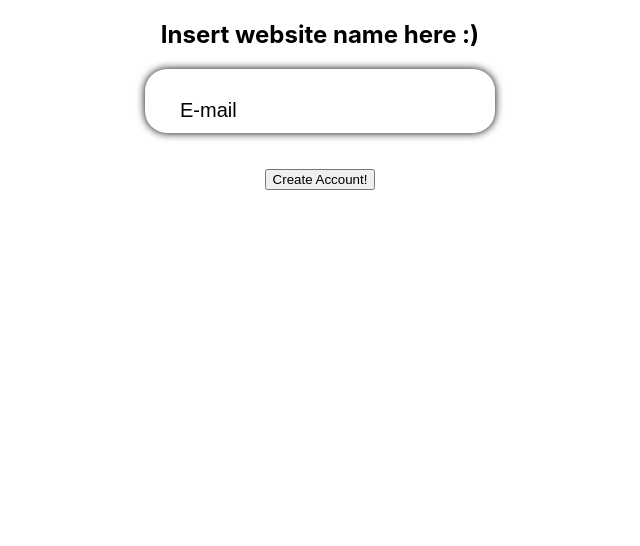
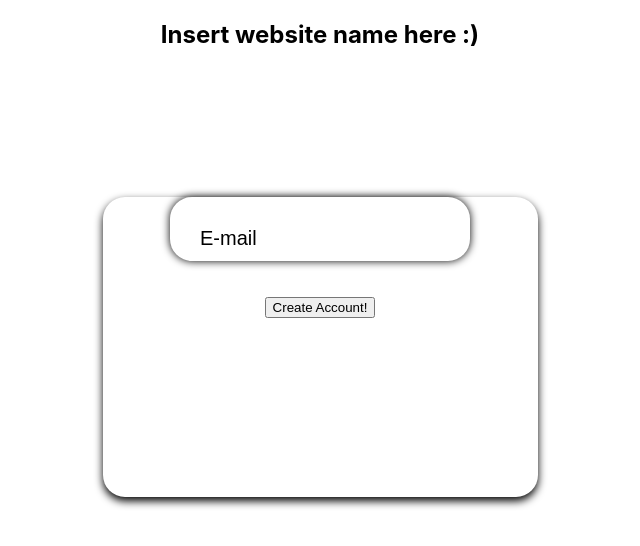
Before and after one commit to klocke1028/WCCI-Capstone-Project, a React (Create React App) app in the folder frontend/: page /AccountRegistration in a window 1280 px wide. Shown: the top 546 px of the page, without its empty margins (320-960 px from the left). Built offline with nearby package versions, Linux system fonts and the light colour scheme.

Commit message:
Frontend updates

```diff
--- a/frontend/src/components/AccountRegistration.css
+++ b/frontend/src/components/AccountRegistration.css
@@ -1,6 +1,26 @@
-body {
-  background: white;
-  height: 100vh;
+.reg_form {
+  display: inline-block;
+  align-items: center;
+  height: 100px;
+  width: 300px;
+  margin-bottom: 150px;
+}
+
+.text {
+  align-content: center;
+  border-radius: 22px;
+  margin-bottom: 35px;
   width: 100%;
-  text-align: center;
+  height: 64px;
+  box-shadow: 0 0 8px 0 black;
 }
+
+.registration {
+  display: inline-block;
+  background: #ffffff;
+  width: 435px;
+  height: 300px;
+  margin-top: 10%;
+  border-radius: 22px;
+  box-shadow: 0 4px 8px 0 black;
+}
--- a/frontend/src/components/AccountRegistration.js
+++ b/frontend/src/components/AccountRegistration.js
@@ -1,12 +1,13 @@
 import React from "react";
+import "./AccountRegistration.css";
 
 function AccountRegistration() {
   return (
-    <div className="registration_container">
+    <div>
       <h2 className="website_name">Insert website name here :)</h2>
       <div className="registration">
-        <form>
-          <div className="text_area">
+        <form className="reg_form">
+          <div className="text">
             <input
               type="text"
               id="username"
--- a/frontend/src/components/LoginPage.css
+++ b/frontend/src/components/LoginPage.css
@@ -16,7 +16,7 @@ body {
   margin-bottom: 2rem;
 }
 
-form {
+.login_form {
   display: inline-block;
   align-items: center;
   height: 100px;
--- a/frontend/src/components/LoginPage.js
+++ b/frontend/src/components/LoginPage.js
@@ -1,13 +1,13 @@
 import React from "react";
 import "./LoginPage.css";
 
-function LoginPage({ login }) {
+function LoginPage() {
   return (
-    <div className="login_container">
+    <div>
       <h2 className="login_page_header">Insert website name here :)</h2>
       <div className="login">
         <h4 className="login_form_header">Login</h4>
-        <form>
+        <form className="login_form">
           <div className="text_area">
             <input
               type="text"
@@ -17,6 +17,7 @@ function LoginPage({ login }) {
               className="text_input"
             />
           </div>
+          <button type="submit">LOGIN</button>
         </form>
         <a className="link" href="/AccountRegistration">
           No account? Click here to sign Up!
```
